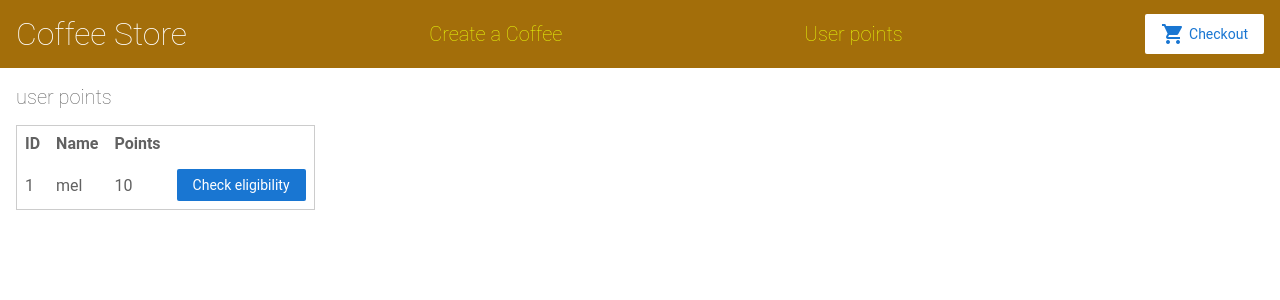
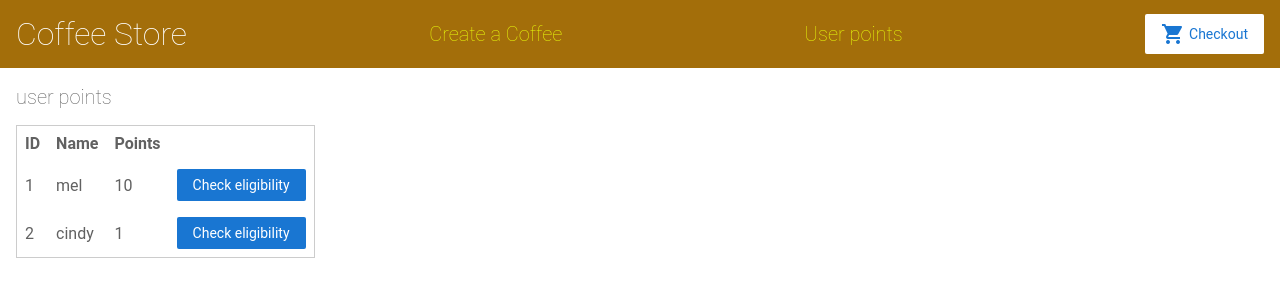
Before and after one commit to CarbonEdge/angular-rz7vng-CoffeeShop, an Angular app: page /userpoints in a window 1280 px wide. Shown: the top 300 px of the page. Built offline with nearby package versions, Linux system fonts and the light colour scheme.

Commit message:
test data

```diff
--- a/src/app/users.ts
+++ b/src/app/users.ts
@@ -8,5 +8,10 @@ export const users = [{
         id: 1,
         name: "mel",
         points: 10
+    },
+    {
+        id: 2,
+        name: "cindy",
+        points: 1
     }
 ];
```
